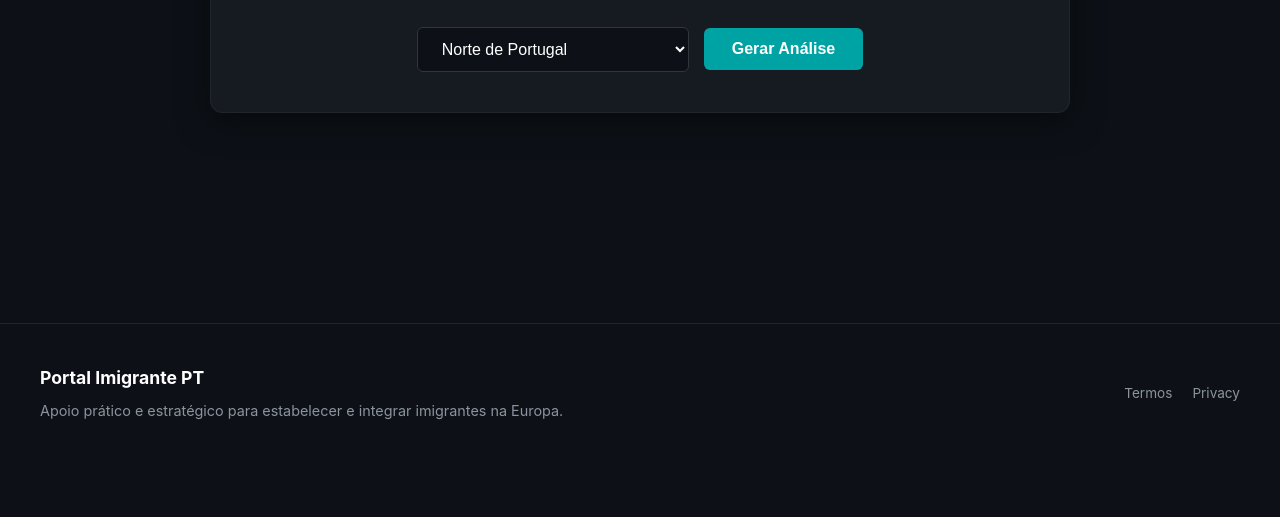
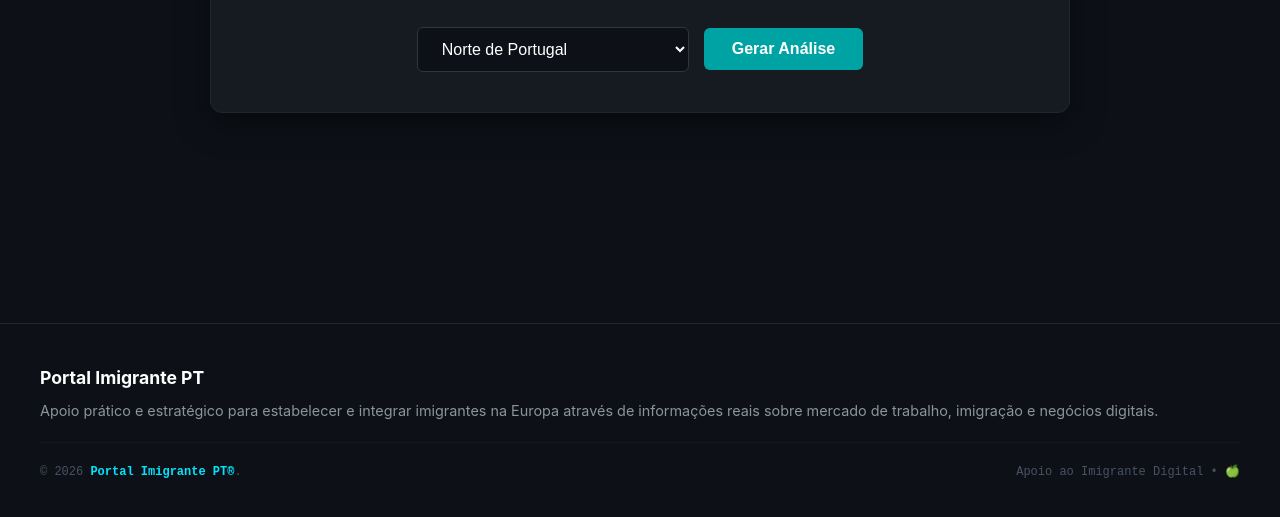
Before and after one commit to FernandoSChagas/portal-imigrante-pt, a plain HTML site: page guias.html in a window 1280 px wide. Shown: the part 401-918 px from the top of the page. Before the commit the page ends 863 px from the top, so only its background shows below. Drawn offline with Linux system fonts and the light colour scheme.

Commit message:
Update guias.html

```diff
--- a/guias.html
+++ b/guias.html
@@ -278,17 +278,17 @@
         </section>
     </main>
 
-    <footer>
+     <footer>
         <div class="footer-container">
             <div class="footer-main">
                 <div class="footer-info">
                     <h4>Portal Imigrante PT</h4>
-                    <p>Apoio prático e estratégico para estabelecer e integrar imigrantes na Europa.</p>
+                    <p>Apoio prático e estratégico para estabelecer e integrar imigrantes na Europa através de informações reais sobre mercado de trabalho, imigração e negócios digitais.</p>
                 </div>
-                <div class="footer-nav">
-                    <button onclick="openModal('modal-termos')">Termos</button>
-                    <button onclick="openModal('modal-privacidade')">Privacy</button>
-                </div>
+            </div>
+            <div class="footer-credits">
+                <div>© 2026 <span class="trademark">Portal Imigrante PT®</span>.</div>
+                <div>Apoio ao Imigrante Digital • 🍏</div>
             </div>
         </div>
     </footer>
```
